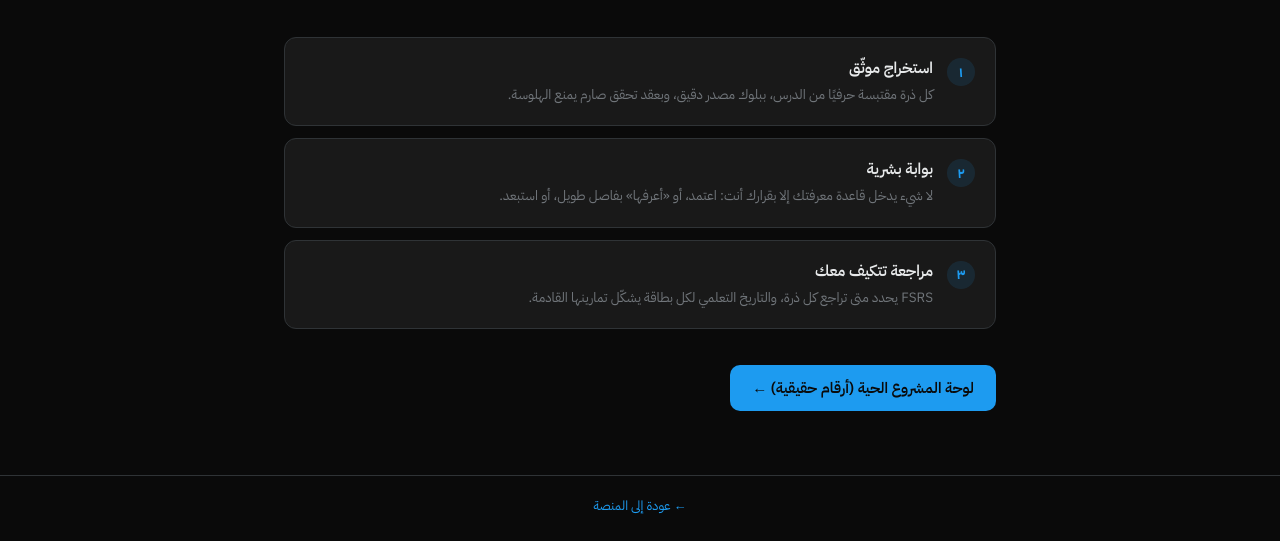
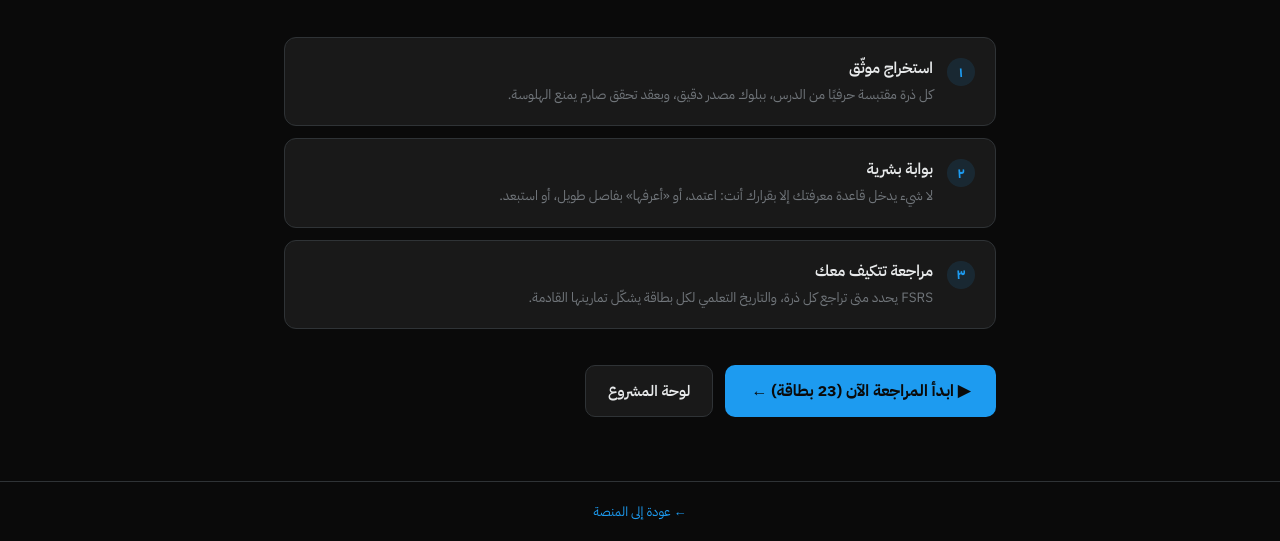
Before and after one commit to medmrf-10/lastcode, a plain HTML site: page site/index.html in a window 1280 px wide. Shown: the part 317-858 px from the top of the page. Drawn offline with Linux system fonts and the light colour scheme.

Commit message:
زر «ابدأ المراجعة» في صفحة /code الرئيسية — الوصول بنقرة واحدة
Co-authored-by: CommandCodeBot <noreply@commandcode.ai>

```diff
--- a/site/index.html
+++ b/site/index.html
@@ -79,7 +79,8 @@
     <div class="step"><div class="n">٣</div><div><h3>مراجعة تتكيف معك</h3><p>FSRS يحدد متى تراجع كل ذرة، والتاريخ التعلمي لكل بطاقة يشكّل تمارينها القادمة.</p></div></div>
   </div>
   <div style="margin-top:36px; display:flex; gap:12px; flex-wrap:wrap;">
-    <a href="/code/dashboard.html" style="display:inline-block; background:#1d9bf0; color:#0a0a0a; font-weight:600; text-decoration:none; border-radius:10px; padding:12px 22px; font-size:15px;">لوحة المشروع الحية (أرقام حقيقية) ←</a>
+    <a href="/code/app/review?proposal=frontend-1-ch3" style="display:inline-block; background:#1d9bf0; color:#0a0a0a; font-weight:700; text-decoration:none; border-radius:10px; padding:14px 26px; font-size:16px;">▶ ابدأ المراجعة الآن (23 بطاقة) ←</a>
+    <a href="/code/dashboard.html" style="display:inline-block; background:#191919; color:#e7e9ea; border:1px solid #2f3336; font-weight:600; text-decoration:none; border-radius:10px; padding:14px 22px; font-size:15px;">لوحة المشروع</a>
   </div>
 </main>
 <footer><a href="/">← عودة إلى المنصة</a></footer>
```
